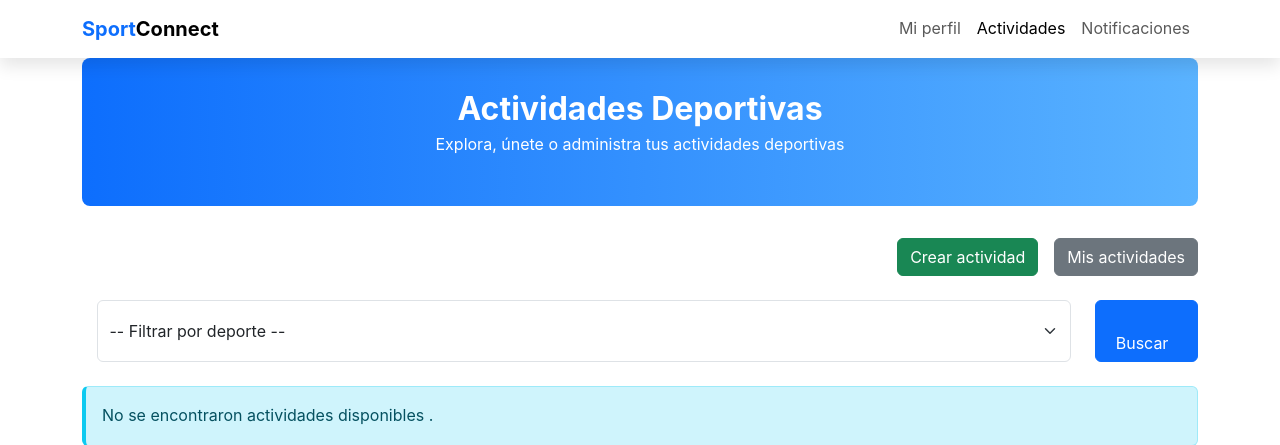
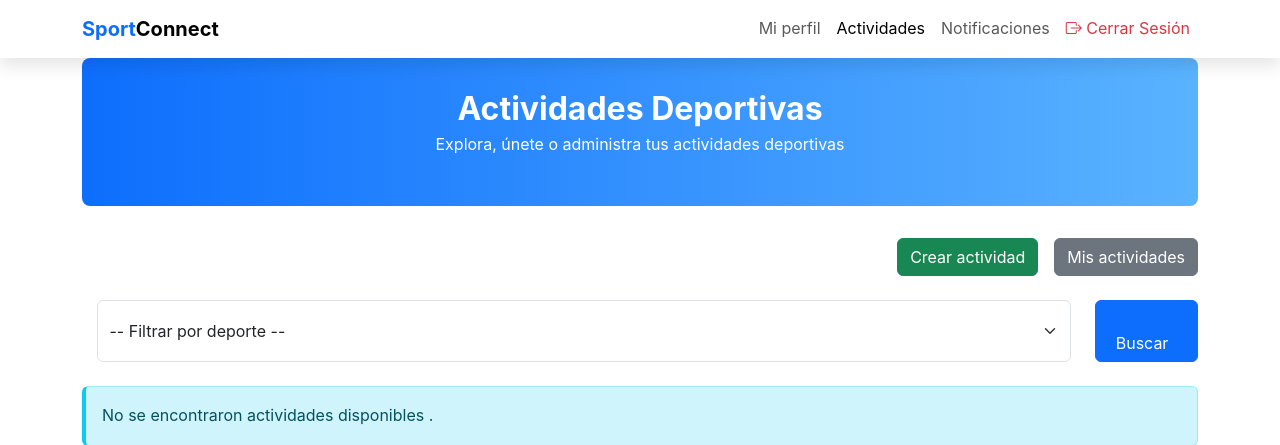
Before and after one commit to EdderZurita/MatchDeportivo2.0, a Django app: page /actividades/ in a window 1280 px wide. Shown: the top 445 px of the page. Run offline with Django 5.2, Linux system fonts and the light colour scheme; the visitor is signed in with stand-in values (Sample User, id 1); data that the repository does not hold is empty.

Commit message:
feat: agregar botón Cerrar Sesión visible en navbar
- Agregar item Cerrar Sesión al navbar
- Usar URL cerrarSesion (verificada)
- Estilo text-danger para destacar
- Icono box-arrow-right de Bootstrap

```diff
--- a/MatchDeportivoAPP/templates/base_usuario.html
+++ b/MatchDeportivoAPP/templates/base_usuario.html
@@ -34,6 +34,11 @@
             <a class="nav-link {% if active_page == 'notificaciones' %}active{% endif %}"
               href="{% url 'notificaciones' %}">Notificaciones</a>
           </li>
+          <li class="nav-item">
+            <a class="nav-link text-danger" href="{% url 'cerrarSesion' %}">
+              <i class="bi bi-box-arrow-right"></i> Cerrar Sesión
+            </a>
+          </li>
         </ul>
       </div>
     </div>
```
